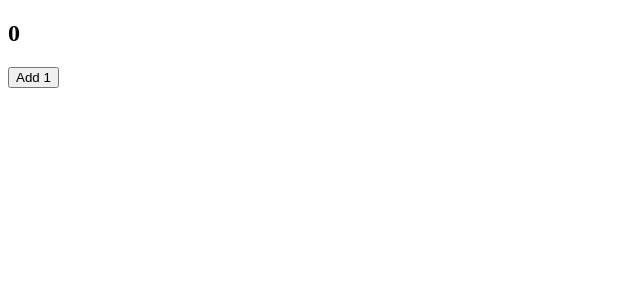
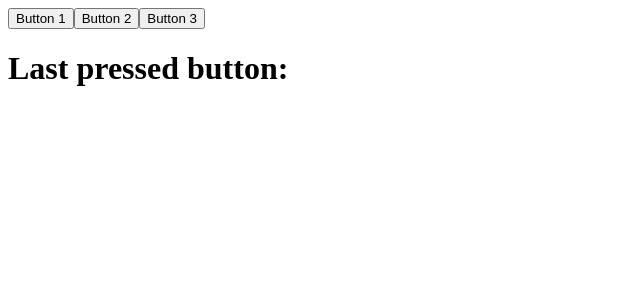
Before and after one commit to Matstraz/React-exercises, a React (Create React App) app: page / in a window 1280 px wide. Shown: the top 300 px of the page, without its empty margins (0-640 px from the left). Built offline with nearby package versions, Linux system fonts and the light colour scheme.

Commit message:
feat: add events ex 3

```diff
--- a/src/App.js
+++ b/src/App.js
@@ -1,11 +1,11 @@
 import React from "react";
-import { ClickCounter } from "./ClickCounter";
+import { ClickTracker } from "./ClickTracker";
 
 export class App extends React.Component{
     render(){
         return (
             <div>
-                <ClickCounter />
+                <ClickTracker />
             </div>
         )
     }
--- /dev/null
+++ b/src/ClickTracker.js
@@ -0,0 +1,24 @@
+import React from "react";
+
+export class ClickTracker extends React.Component{
+
+    state = {
+        lastClick: []
+    }
+
+    wichFirst = (event) =>{
+         this.setState({lastClick: []})
+         this.setState((state) => ({lastClick: state.lastClick.concat(event.target.innerHTML)}))
+    }
+
+    render(){
+        return (
+            <div>
+                <button onClick={this.wichFirst}>Button 1</button>
+                <button onClick={this.wichFirst}>Button 2</button>
+                <button onClick={this.wichFirst}>Button 3</button>
+                <h1>Last pressed button: {this.state.lastClick}</h1>
+            </div>
+        )
+    }
+}
```
